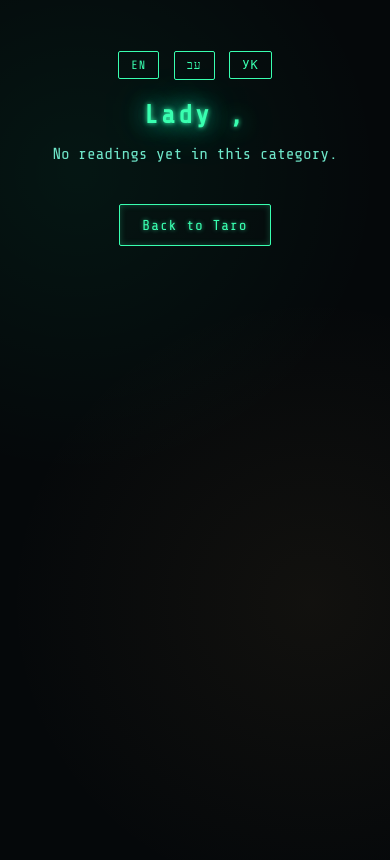
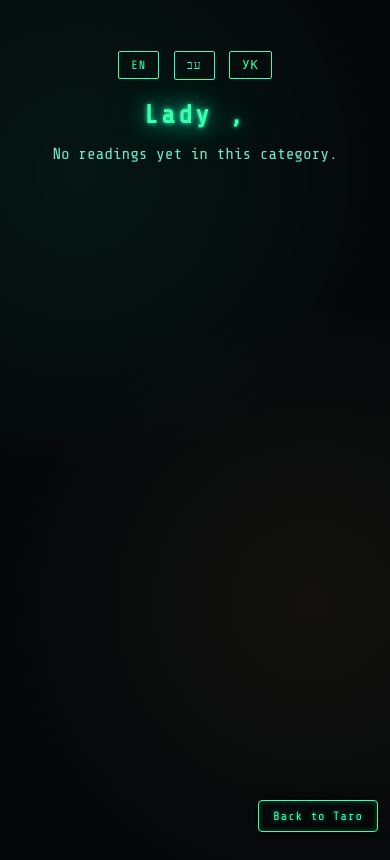
Before and after one commit to nastyakhaustova2008/Tarot, a Flask app: template templates/history.html in a window 390 px wide. Run offline with Flask 3, Linux system fonts and the light colour scheme; the template is opened without the code that fills it, so the values that code supplies are empty.

Commit message:
Flexible button "Back to Taro"

```diff
--- a/templates/history.html
+++ b/templates/history.html
@@ -167,22 +167,28 @@
         }
 
         a.button {
+            position: fixed;
+            bottom: 20px;
+            right: 20px;
+            z-index: 1000;
             display: inline-block;
-            background: transparent;
+            background: rgba(5, 8, 10, 0.85);
             color: #39ffb0;
             border: 1px solid #39ffb0;
             text-decoration: none;
-            padding: 12px 22px;
+            padding: 10px 18px;
             font-family: 'Share Tech Mono', monospace;
-            font-size: 0.9em;
+            font-size: 0.85em;
             letter-spacing: 1px;
-            border-radius: 2px;
-            margin-top: 25px;
+            border-radius: 4px;
             text-shadow: 0 0 4px rgba(57, 255, 176, 0.6);
-            box-shadow: 0 0 6px rgba(57, 255, 176, 0.25) inset;
+            box-shadow: 0 0 10px rgba(0, 0, 0, 0.8), 0 0 6px rgba(57, 255, 176, 0.25) inset;
+            backdrop-filter: blur(4px);
             transition: all 0.15s ease-in-out;
-            position: relative;
-            z-index: 1;
+        }
+        html[dir="rtl"] a.button {
+            right: auto;
+            left: 20px;
         }
         a.button:hover { background: rgba(224, 164, 88, 0.1); border-color: #e0a458; color: #e0a458; }
 
@@ -204,6 +210,19 @@
         @media (max-width: 600px) {
             h1 { font-size: 1.6em; letter-spacing: 3px; }
             .reading, .oracle-group { max-width: 92%; }
+
+    /* Mobile adjustments for floating button */
+            a.button {
+            bottom: 12px;
+                right: 12px;
+                padding: 8px 14px;
+                font-size: 0.75em;
+            }
+
+            html[dir="rtl"] a.button {
+                right: auto;
+                left: 12px;
+            }
         }
     </style>
 </head>
```
